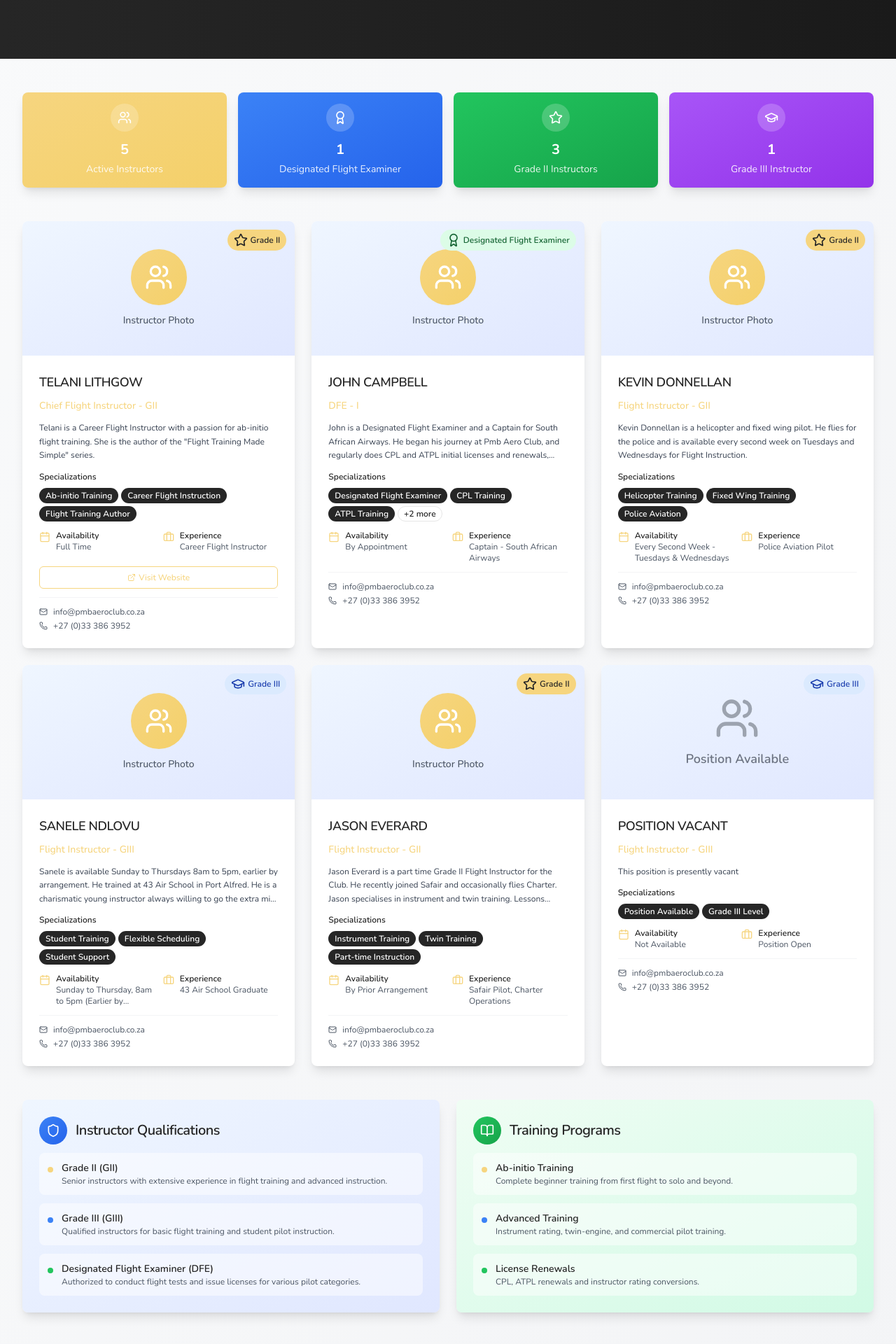
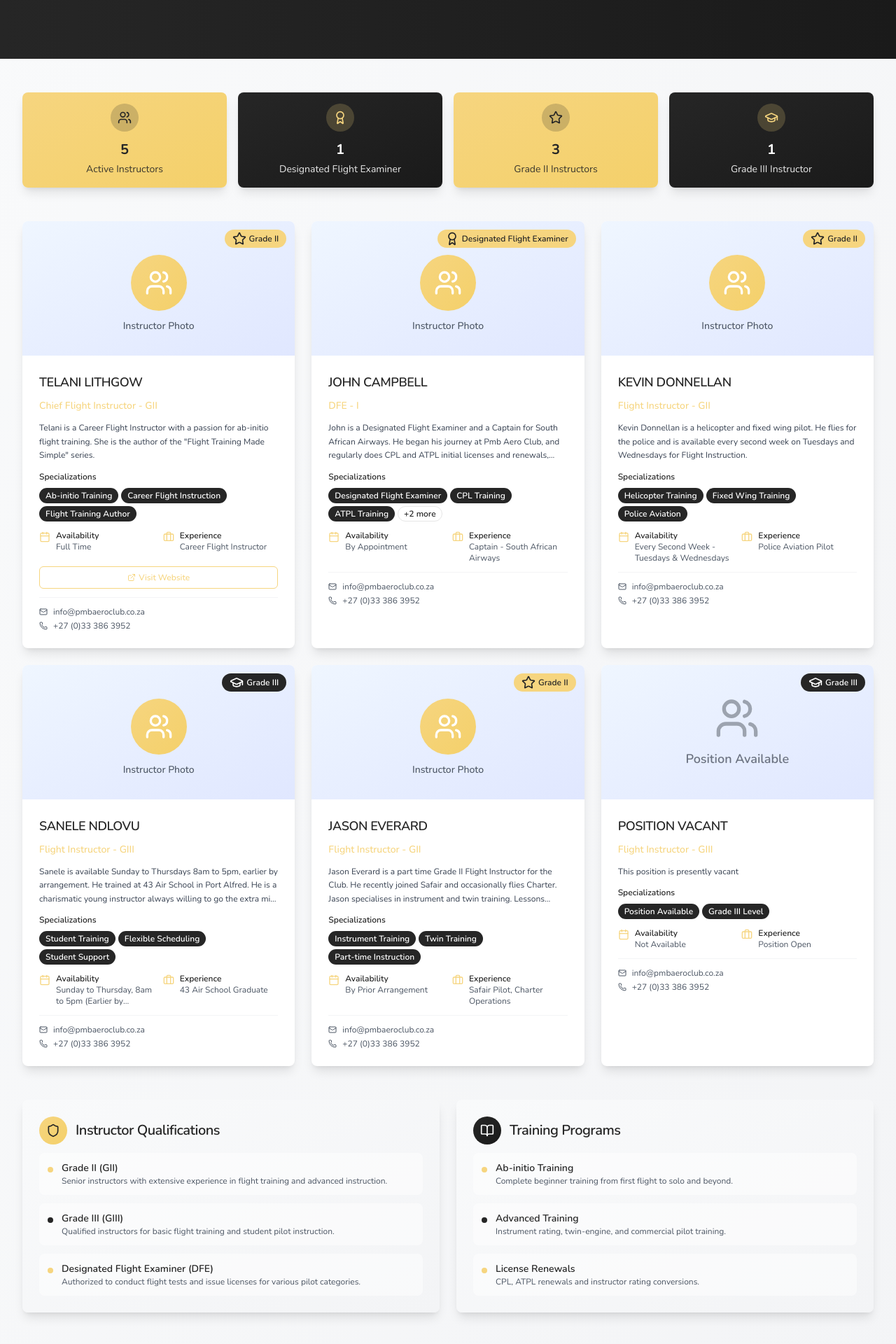
Before and after one commit to gtchax/pmbaeroclubza, a Next.js app: page /flight-instructors in a window 1280 px wide. Shown: the part 360-2280 px from the top of the page at 70% size. Built offline with nearby package versions, Linux system fonts and the light colour scheme.

Commit message:
Consistent brand colors on pages

```diff
--- a/src/app/(core)/flight-instructors/page.tsx
+++ b/src/app/(core)/flight-instructors/page.tsx
@@ -181,9 +181,9 @@ export default function FlightInstructorsPage() {
       case "GII":
         return "bg-[#f6d57f] text-[#262626]";
       case "GIII":
-        return "bg-blue-100 text-blue-800";
+        return "bg-[#262626] text-white";
       case "DFE":
-        return "bg-green-100 text-green-800";
+        return "bg-[#f6d57f] text-[#262626]";
       default:
         return "bg-gray-100 text-gray-800";
     }
@@ -226,18 +226,18 @@ export default function FlightInstructorsPage() {
         <div className="grid grid-cols-2 md:grid-cols-4 gap-4 mb-12">
           <Card className="bg-gradient-to-br from-[#f6d57f] to-[#f4d06a] border-0 shadow-lg hover:shadow-xl transition-all duration-300">
             <CardContent className="p-4 text-center">
-              <div className="w-10 h-10 bg-white/20 rounded-full flex items-center justify-center mx-auto mb-3">
-                <Users className="h-5 w-5 text-white" />
+              <div className="w-10 h-10 bg-[#262626]/20 rounded-full flex items-center justify-center mx-auto mb-3">
+                <Users className="h-5 w-5 text-[#262626]" />
               </div>
-              <h3 className="text-xl font-bold text-white mb-1">5</h3>
-              <p className="text-white/90 text-sm">Active Instructors</p>
+              <h3 className="text-xl font-bold text-[#262626] mb-1">5</h3>
+              <p className="text-[#262626]/90 text-sm">Active Instructors</p>
             </CardContent>
           </Card>
 
-          <Card className="bg-gradient-to-br from-blue-500 to-blue-600 border-0 shadow-lg hover:shadow-xl transition-all duration-300">
+          <Card className="bg-gradient-to-br from-[#262626] to-[#1a1a1a] border-0 shadow-lg hover:shadow-xl transition-all duration-300">
             <CardContent className="p-4 text-center">
-              <div className="w-10 h-10 bg-white/20 rounded-full flex items-center justify-center mx-auto mb-3">
-                <Award className="h-5 w-5 text-white" />
+              <div className="w-10 h-10 bg-[#f6d57f]/20 rounded-full flex items-center justify-center mx-auto mb-3">
+                <Award className="h-5 w-5 text-[#f6d57f]" />
               </div>
               <h3 className="text-xl font-bold text-white mb-1">1</h3>
               <p className="text-white/90 text-sm">
@@ -246,20 +246,20 @@ export default function FlightInstructorsPage() {
             </CardContent>
           </Card>
 
-          <Card className="bg-gradient-to-br from-green-500 to-green-600 border-0 shadow-lg hover:shadow-xl transition-all duration-300">
+          <Card className="bg-gradient-to-br from-[#f6d57f] to-[#f4d06a] border-0 shadow-lg hover:shadow-xl transition-all duration-300">
             <CardContent className="p-4 text-center">
-              <div className="w-10 h-10 bg-white/20 rounded-full flex items-center justify-center mx-auto mb-3">
-                <Star className="h-5 w-5 text-white" />
+              <div className="w-10 h-10 bg-[#262626]/20 rounded-full flex items-center justify-center mx-auto mb-3">
+                <Star className="h-5 w-5 text-[#262626]" />
               </div>
-              <h3 className="text-xl font-bold text-white mb-1">3</h3>
-              <p className="text-white/90 text-sm">Grade II Instructors</p>
+              <h3 className="text-xl font-bold text-[#262626] mb-1">3</h3>
+              <p className="text-[#262626]/90 text-sm">Grade II Instructors</p>
             </CardContent>
           </Card>
 
-          <Card className="bg-gradient-to-br from-purple-500 to-purple-600 border-0 shadow-lg hover:shadow-xl transition-all duration-300">
+          <Card className="bg-gradient-to-br from-[#262626] to-[#1a1a1a] border-0 shadow-lg hover:shadow-xl transition-all duration-300">
             <CardContent className="p-4 text-center">
-              <div className="w-10 h-10 bg-white/20 rounded-full flex items-center justify-center mx-auto mb-3">
-                <GraduationCap className="h-5 w-5 text-white" />
+              <div className="w-10 h-10 bg-[#f6d57f]/20 rounded-full flex items-center justify-center mx-auto mb-3">
+                <GraduationCap className="h-5 w-5 text-[#f6d57f]" />
               </div>
               <h3 className="text-xl font-bold text-white mb-1">1</h3>
               <p className="text-white/90 text-sm">Grade III Instructor</p>
@@ -284,7 +284,7 @@ export default function FlightInstructorsPage() {
                     </p>
                   </div>
                 ) : (
-                  <div className="text-center">
+                  <div className="text-center pt-4">
                     <div className="w-20 h-20 bg-gradient-to-br from-[#f6d57f] to-[#f4d06a] rounded-full flex items-center justify-center mx-auto mb-3">
                       <Users className="h-10 w-10 text-white" />
                     </div>
@@ -297,7 +297,7 @@ export default function FlightInstructorsPage() {
                 {/* Grade Badge */}
                 <div className="absolute top-3 right-3">
                   <Badge
-                    className={`${getGradeColor(instructor.grade)} text-xs px-2 py-1`}
+                    className={`${getGradeColor(instructor.grade)} text-xs `}
                   >
                     <div className="flex items-center gap-1">
                       {getGradeIcon(instructor.grade)}
@@ -410,11 +410,11 @@ export default function FlightInstructorsPage() {
 
         {/* Additional Information */}
         <div className="mt-12 grid grid-cols-1 md:grid-cols-2 gap-6">
-          <Card className="bg-gradient-to-br from-blue-50 to-indigo-100 border-0 shadow-lg hover:shadow-xl transition-all duration-300">
+          <Card className="bg-gradient-to-br from-gray-50 to-gray-100 border-0 shadow-lg hover:shadow-xl transition-all duration-300">
             <CardHeader className="pb-3">
               <CardTitle className="text-xl text-[#262626] flex items-center gap-3">
-                <div className="w-10 h-10 bg-gradient-to-br from-blue-500 to-blue-600 rounded-full flex items-center justify-center">
-                  <Shield className="h-5 w-5 text-white" />
+                <div className="w-10 h-10 bg-gradient-to-br from-[#f6d57f] to-[#f4d06a] rounded-full flex items-center justify-center">
+                  <Shield className="h-5 w-5 text-[#262626]" />
                 </div>
                 Instructor Qualifications
               </CardTitle>
@@ -434,7 +434,7 @@ export default function FlightInstructorsPage() {
                   </div>
                 </div>
                 <div className="flex items-start gap-3 p-3 bg-white/50 rounded-lg">
-                  <div className="w-2 h-2 bg-blue-500 rounded-full mt-2 flex-shrink-0"></div>
+                  <div className="w-2 h-2 bg-[#262626] rounded-full mt-2 flex-shrink-0"></div>
                   <div>
                     <h4 className="font-semibold text-[#262626] text-sm">
                       Grade III (GIII)
@@ -446,7 +446,7 @@ export default function FlightInstructorsPage() {
                   </div>
                 </div>
                 <div className="flex items-start gap-3 p-3 bg-white/50 rounded-lg">
-                  <div className="w-2 h-2 bg-green-500 rounded-full mt-2 flex-shrink-0"></div>
+                  <div className="w-2 h-2 bg-[#f6d57f] rounded-full mt-2 flex-shrink-0"></div>
                   <div>
                     <h4 className="font-semibold text-[#262626] text-sm">
                       Designated Flight Examiner (DFE)
@@ -461,10 +461,10 @@ export default function FlightInstructorsPage() {
             </CardContent>
           </Card>
 
-          <Card className="bg-gradient-to-br from-green-50 to-emerald-100 border-0 shadow-lg hover:shadow-xl transition-all duration-300">
+          <Card className="bg-gradient-to-br from-gray-50 to-gray-100 border-0 shadow-lg hover:shadow-xl transition-all duration-300">
             <CardHeader className="pb-3">
               <CardTitle className="text-xl text-[#262626] flex items-center gap-3">
-                <div className="w-10 h-10 bg-gradient-to-br from-green-500 to-green-600 rounded-full flex items-center justify-center">
+                <div className="w-10 h-10 bg-gradient-to-br from-[#262626] to-[#1a1a1a] rounded-full flex items-center justify-center">
                   <BookOpen className="h-5 w-5 text-white" />
                 </div>
                 Training Programs
@@ -485,7 +485,7 @@ export default function FlightInstructorsPage() {
                   </div>
                 </div>
                 <div className="flex items-start gap-3 p-3 bg-white/50 rounded-lg">
-                  <div className="w-2 h-2 bg-blue-500 rounded-full mt-2 flex-shrink-0"></div>
+                  <div className="w-2 h-2 bg-[#262626] rounded-full mt-2 flex-shrink-0"></div>
                   <div>
                     <h4 className="font-semibold text-[#262626] text-sm">
                       Advanced Training
@@ -497,7 +497,7 @@ export default function FlightInstructorsPage() {
                   </div>
                 </div>
                 <div className="flex items-start gap-3 p-3 bg-white/50 rounded-lg">
-                  <div className="w-2 h-2 bg-green-500 rounded-full mt-2 flex-shrink-0"></div>
+                  <div className="w-2 h-2 bg-[#f6d57f] rounded-full mt-2 flex-shrink-0"></div>
                   <div>
                     <h4 className="font-semibold text-[#262626] text-sm">
                       License Renewals
```
Also changed, not shown: src/app/(core)/contact/page.tsx (+30 -18 lines), src/app/(core)/flight-school/page.tsx (+18 -13 lines), src/components/forms/contact-form.tsx (+14 -14 lines), src/app/(auth)/register/page.tsx (line endings or trailing spaces).
